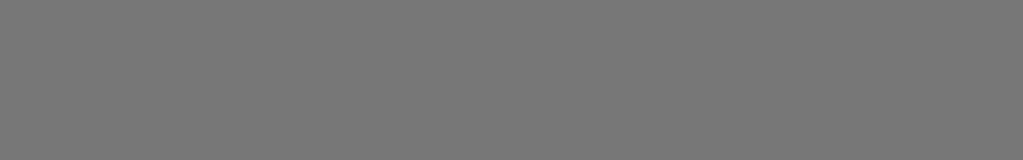
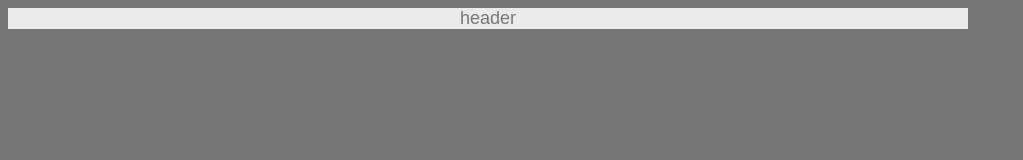
Before and after one commit to JakeDudum/HW-Wireframe, a plain HTML site: page index.html in a window 1280 px wide. Shown: the whole page, without its empty margins (0-1023 px from the left). Drawn offline with Linux system fonts and the light colour scheme.

Commit message:
added div tag for header in index.html and added styling for text-center in style.css

```diff
--- a/index.html
+++ b/index.html
@@ -10,5 +10,10 @@
 
 <body>
 
+    <div class="container">
+
+        <div class="text-center">header</div>
+
+    </div>
 </body>
 </html>
--- a/style.css
+++ b/style.css
@@ -5,3 +5,8 @@ body {
     width: 960px;
     font-size: 18px;
 }
+
+div.text-center {
+    background: #ebebeb;
+    text-align: center;
+}
```
